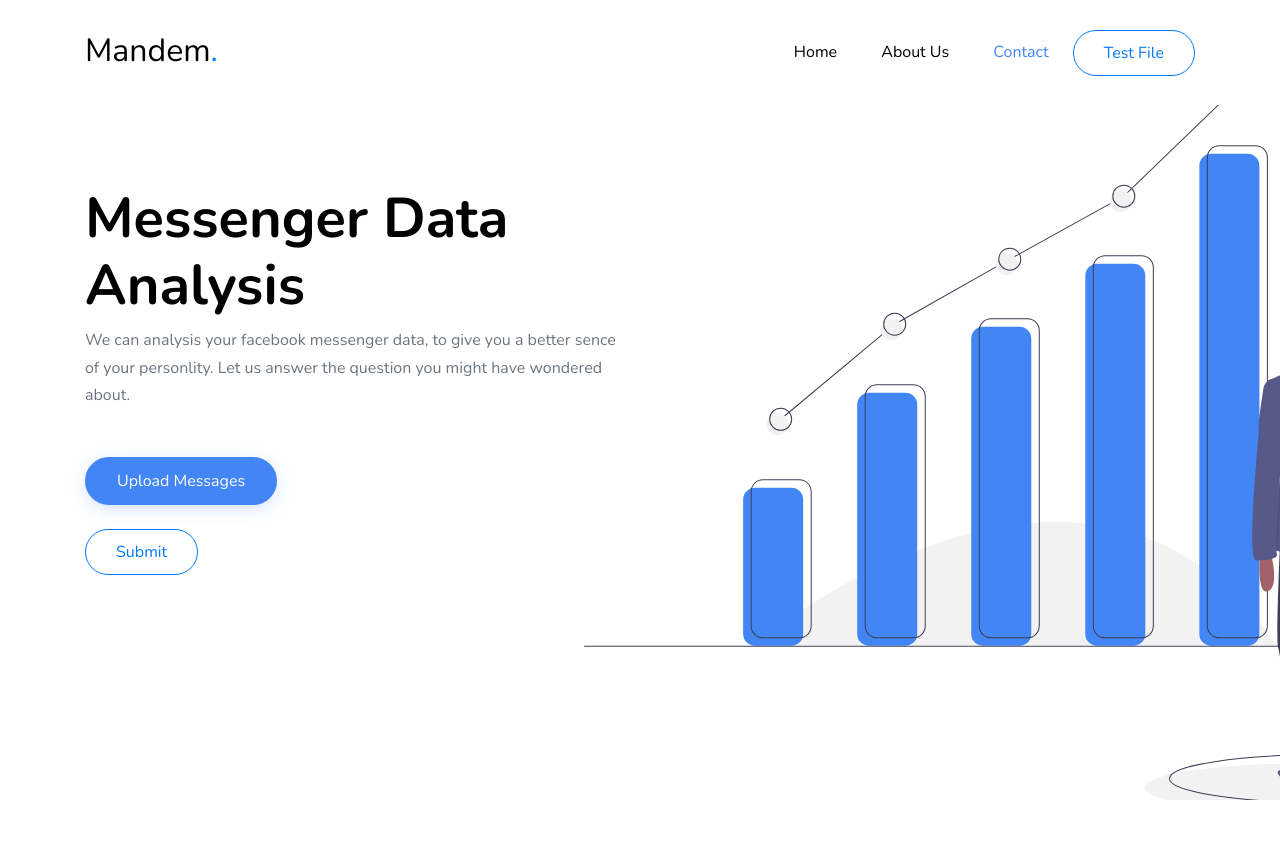
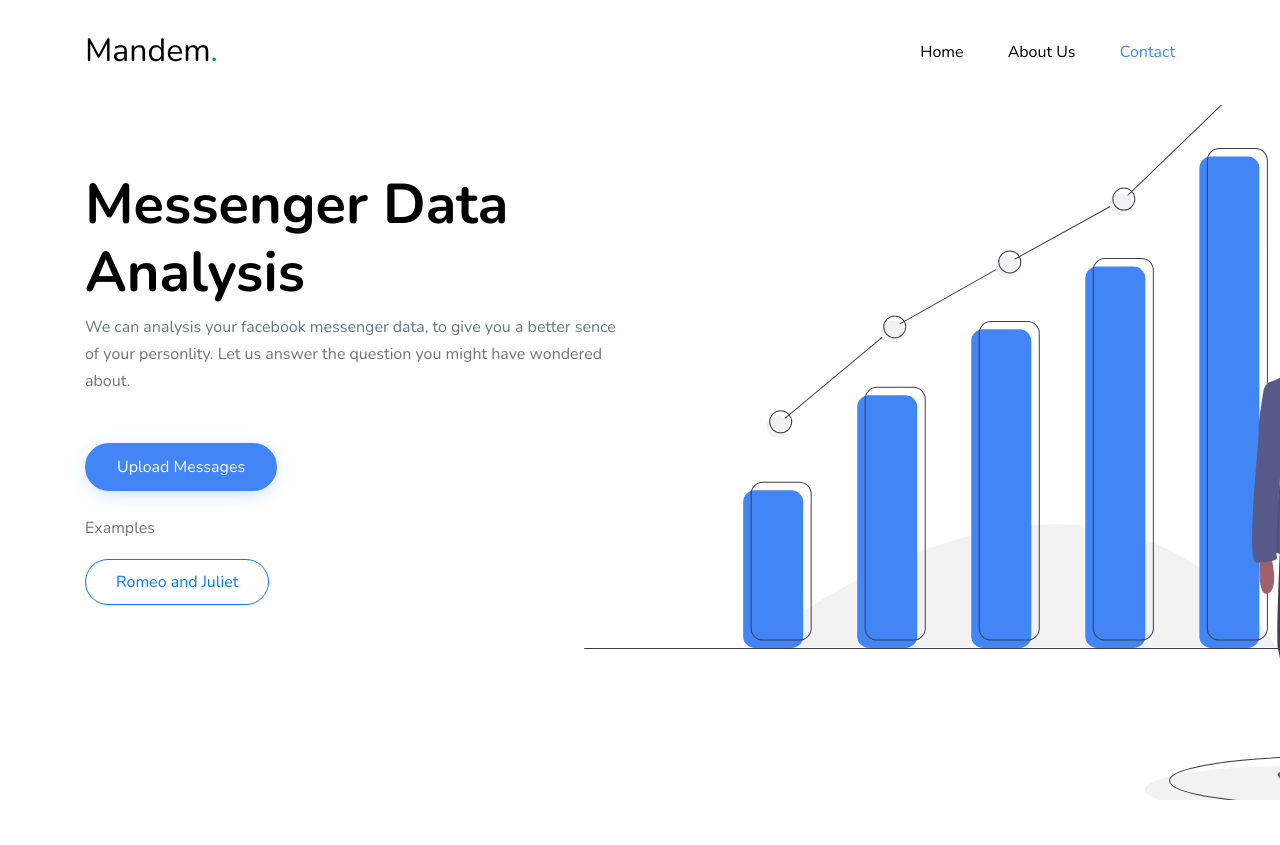
Before and after one commit to abhin-ch/MessengerAnalyse-v2.0, a Flask app: page / in a window 1280 px wide. Shown: the top 845 px of the page. Run offline with Flask 3, Linux system fonts and the light colour scheme; some libraries are stand-ins or nearby versions; some web fonts are replaced.

Commit message:
added example dashboard - romeo and juliet

```diff
--- a/app.py
+++ b/app.py
@@ -7,6 +7,8 @@ from src.analysis import main as analysis
 import time # testing speed
 
 import src.db as db # database
+
+from shutil import copy
 
 app=Flask(__name__)
 
@@ -68,7 +70,7 @@ def upload_file():
         # TODO: upload data to SQLite Database
         start = time.time()
 
-        # init db instance
+        # create tables, and insert data into database
         db._init('messages.db', data)
         end = time.time() - start
         print("Database init(create table, insert):", end)
@@ -88,6 +90,21 @@ def upload_file():
 
         return render_template('index.html', data = report)
 
+@app.route('/romeo_juliet')
+def example_file_1():
+    # collect test file
+    f = os.path.join('.', 'static', 'test_file', 'message_1.json')
+
+    # copy test file to uploads folder
+    copy(f, os.path.join('.', 'uploads'))
+
+    # # Format the Uploaded Files -> Combine, Store and Delete -src/formator.py
+    data = formator()
+    db._init('messages.db', data)
+
+    # # Run the analysis -src/analysis.py
+    report = analysis(data)
+    return render_template('index.html', data = report)
 
 if __name__ == "__main__":
     app.run(host='127.0.0.1',port=5000,debug=False,threaded=True)
--- a/templates/upload.html
+++ b/templates/upload.html
@@ -73,11 +73,7 @@
                 <li><a href="#home-section" class="nav-link">Home</a></li>
                 <li><a href="#about-section" class="nav-link">About Us</a></li>
                 <li><a href="#contact-section" class="nav-link">Contact</a></li>
-                <li>
-                  <form method="get" action= "{{ url_for('static', filename='test_file/message_1.json')}}" >
-                    <button class="btn btn-outline-primary" type="submit">Test File</button>
-                 </form>
-                </li>
+
 
               </ul>
             </nav>
@@ -113,30 +109,19 @@
                     Upload Messages
                   </label>
                   <script>
-                    var loader = function(e) {
-                      let file = e.target.files;
-                      let show = "<span>Selected file : </span>"+file[0].name ;
-                      let output = document.getElementById("selector");
-                      output.innerHTML = show;
-                      output.classList.add("active");
-                    }
-
-                    //add events
-
-                    let fileInput = document.getElementById("file");
-                    fileInput.addEventListener("change", loader);
-
                   document.getElementById("upload_form").onchange = function() {
                       // submitting the form
                       document.getElementById("upload_form").submit();
                   };
-
                   </script>
                 </dl>
-                  <p>
-                  <input class="btn btn-outline-primary" type="submit" value="Submit">
-                </p>
+
               </form>
+              <p>Examples</p>
+              <form method="get" action= "/romeo_juliet" >
+                <button class="btn btn-outline-primary" type="submit">Romeo and Juliet</button>
+              </form>
+
               </div>
 
 
```
Lines whose indentation alone changed are shown as unchanged.
